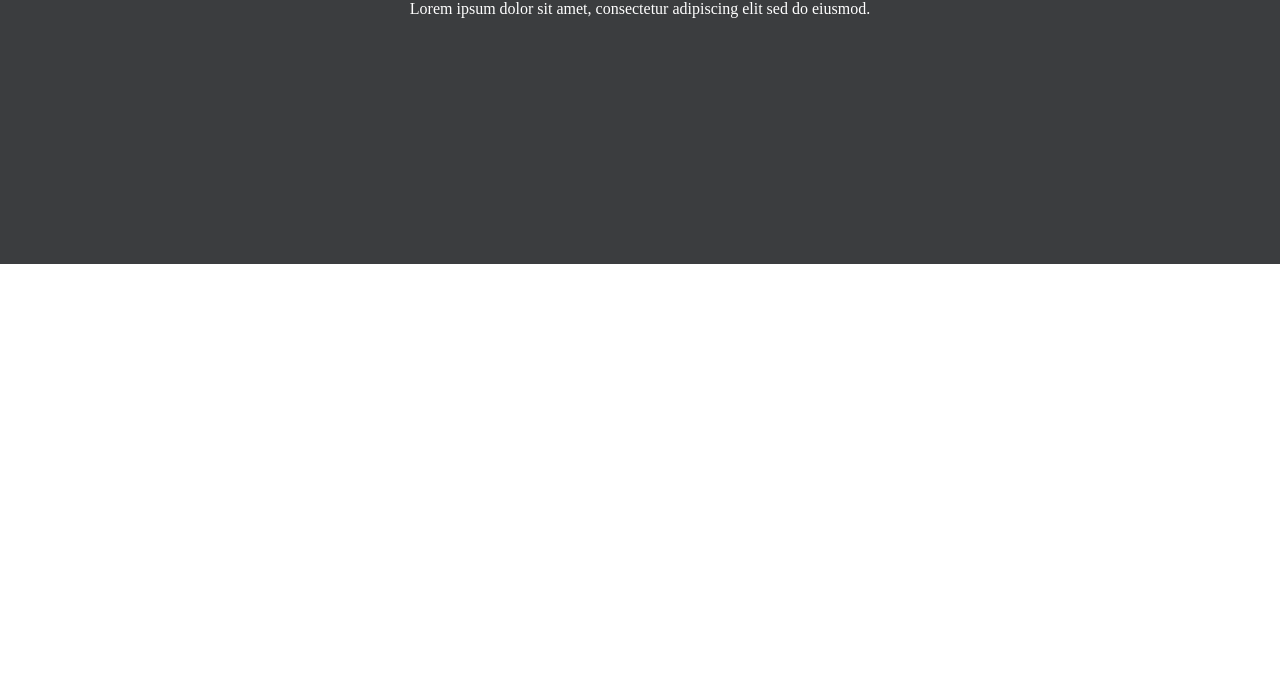
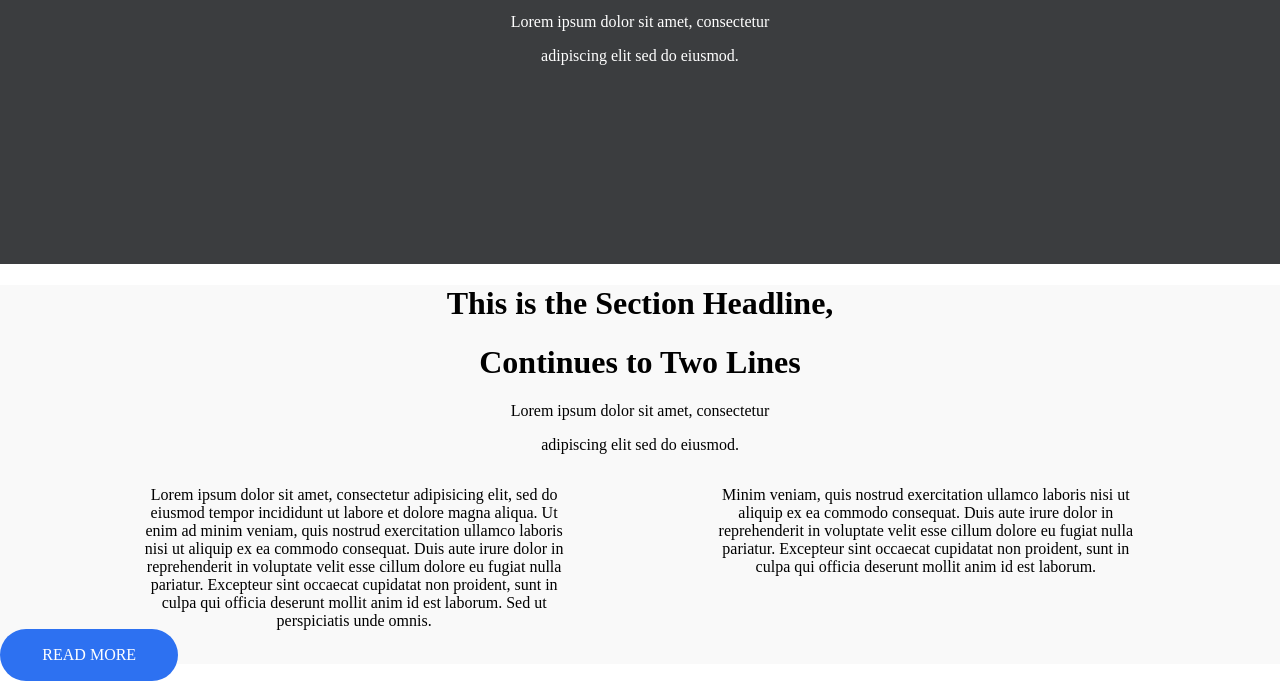
Before and after one commit to cv123760/asugradphotos, a plain HTML site: page index.html in a window 1280 px wide. Shown: the part 448-1129 px from the top of the page. Before the commit the page ends 800 px from the top, so only its background shows below. Drawn offline with Linux system fonts and the light colour scheme.

Commit message:
start section 2

```diff
--- a/index.html
+++ b/index.html
@@ -1,5 +1,6 @@
 <!DOCTYPE html>
 <html lang="en">
+
 <head>
     <meta charset="UTF-8">
     <meta http-equiv="X-UA-Compatible" content="IE=edge">
@@ -7,33 +8,64 @@
     <link rel="stylesheet" href="styles.css">
     <title>ASUGradPhotos</title>
 </head>
+
 <body>
     <main>
         <header>
             <a href="index.html">@asugradphotos</a>
+
             <nav>
                 <a href="#">PROJECTS</a>
                 <a href="#">ABOUT US</a>
                 <a href="#">STORIES</a>
                 <a href="#">CONTACT</a>
             </nav>
+
             <div class="socialMedia">
                 <a href="#"><img src="images/social icon.svg" alt="Social"></a>
                 <a href="#"><img src="images/news icon.svg" alt="News"></a>
                 <a href="#"><img src="images/photos icon.svg" alt="Photos"></a>
             </div>
+
             <img class="menu" src="images/Menu.svg" alt="Menu">
+
         </header>
+
         <div class="container">
+
             <div class="headline">
+
                 <img class="logo" src="images/logo.svg" alt="">
-                <h1>Your Headline Here</h1>
-                <p>Lorem ipsum dolor sit amet, consectetur adipiscing elit sed do eiusmod.</p>
+
+                <h1>Your Headline </h1>
+                <h1>Here</h1>
+
+                <p>Lorem ipsum dolor sit amet, consectetur</p>
+                <p>adipiscing elit sed do eiusmod.</p>
+
             </div>
         </div>
     </main>
 
+    <div class="section2">
+        <h1>This is the Section Headline,</h1>
+        <h1>Continues to Two Lines</h1>
+
+        <p>Lorem ipsum dolor sit amet, consectetur</p>
+        <p>adipiscing elit sed do eiusmod.</p>
+        <div class="paragraphs">
+            <p class="description">Lorem ipsum dolor sit amet, consectetur adipisicing elit, sed do eiusmod tempor incididunt ut labore et dolore magna aliqua. Ut enim ad minim veniam, quis nostrud exercitation ullamco laboris nisi ut aliquip ex ea commodo consequat. Duis aute irure dolor in reprehenderit in voluptate velit esse cillum dolore eu fugiat nulla pariatur. Excepteur sint occaecat cupidatat non proident, sunt in culpa qui officia deserunt mollit anim id est laborum. Sed ut perspiciatis unde omnis.</p>
+
+            <p class="description">Minim veniam, quis nostrud exercitation ullamco laboris nisi ut aliquip ex ea commodo consequat. Duis aute irure dolor in reprehenderit in voluptate velit esse cillum dolore eu fugiat nulla pariatur. Excepteur sint occaecat cupidatat non proident, sunt in culpa qui officia deserunt mollit anim id est laborum. </p>
+        </div>
+
+        <a href="#">READ MORE</a>
+
+    </div>
+
+
 
 
 </body>
+
 </html>
--- a/styles.css
+++ b/styles.css
@@ -60,6 +60,32 @@ a{
     height: 63px;
 }
 
+.section2{
+    background-color: #F9F9F9;
+}
+
+.section2 h1, p{
+    text-align: center;
+}
+
+.section2 a{
+    background-color: #2D71F1;
+    padding: 17.2px 42.35px;
+    border-radius: 53px;
+    margin: 0 auto;
+    text-align: center;
+}
+
+.paragraphs{
+    display: flex;
+    justify-content: space-evenly;
+}
+
+.description{
+    max-width: 34%;
+}
+
+
 
 
 /* ****** < 800px screan ****** */
```
Lines whose indentation alone changed are shown as unchanged.
